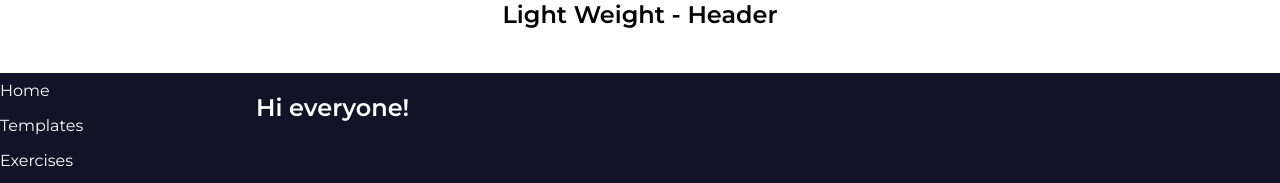
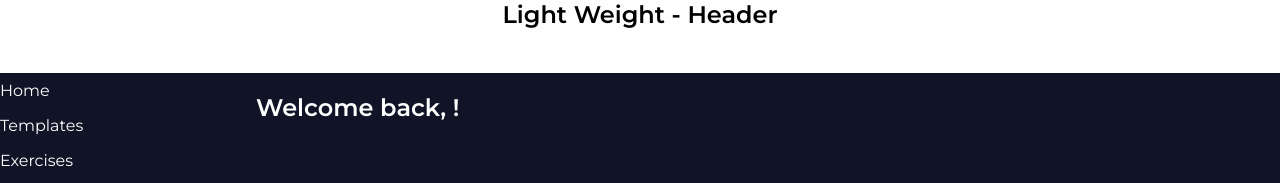
Before and after one commit to doctype-Melvin/repsetweight, a Next.js app in the folder frontend/: page / in a window 1280 px wide. Shown: the top 183 px of the page. Built offline with nearby package versions, Linux system fonts and the light colour scheme.

Commit message:
add server actions get

```diff
--- a/frontend/src/app/page.tsx
+++ b/frontend/src/app/page.tsx
@@ -1,7 +1,11 @@
 import { getData } from "@/utils/server-actions";
 
 export default async function Home() {
-  const data = await getData("/");
+  const [data] = await getData("/");
   console.log(data);
-  return <main>{!data ? <h1>Loading...</h1> : <h1>Hi everyone!</h1>}</main>;
+  return (
+    <main>
+      {!data ? <h1>Loading...</h1> : <h1>Welcome back, {data.username}!</h1>}
+    </main>
+  );
 }
--- a/frontend/src/utils/server-actions.tsx
+++ b/frontend/src/utils/server-actions.tsx
@@ -2,13 +2,13 @@
 
 const baseUrl = "http://localhost:3030";
 
-// Make GET request to backend
+// Send GET request to backend
 // endpoint = "/", "/templates", "/exercises", etc.
 export const getData = async (endpoint: string) => {
   try {
     const response = await fetch(`${baseUrl}${endpoint}`);
     const data = await response.json();
-    console.log(`successfull fetch at ${baseUrl}${endpoint}`);
+    console.log(`FE: successfull fetch at ${baseUrl}${endpoint}`);
     return data;
   } catch (error) {
     console.log(`failed fetch at ${baseUrl}${endpoint}`);
```
Also changed, not shown: 1 other file (tests, documents, lock files or other folders).
